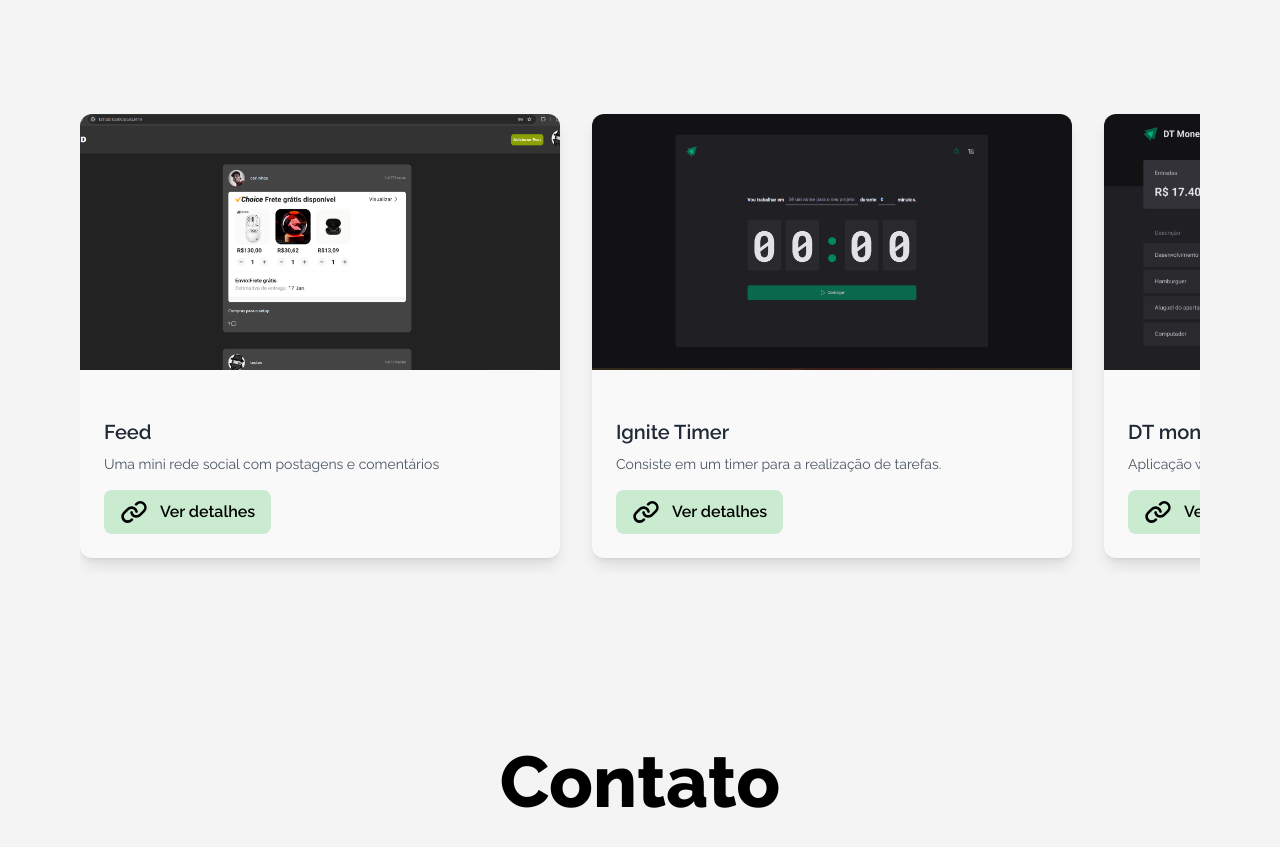
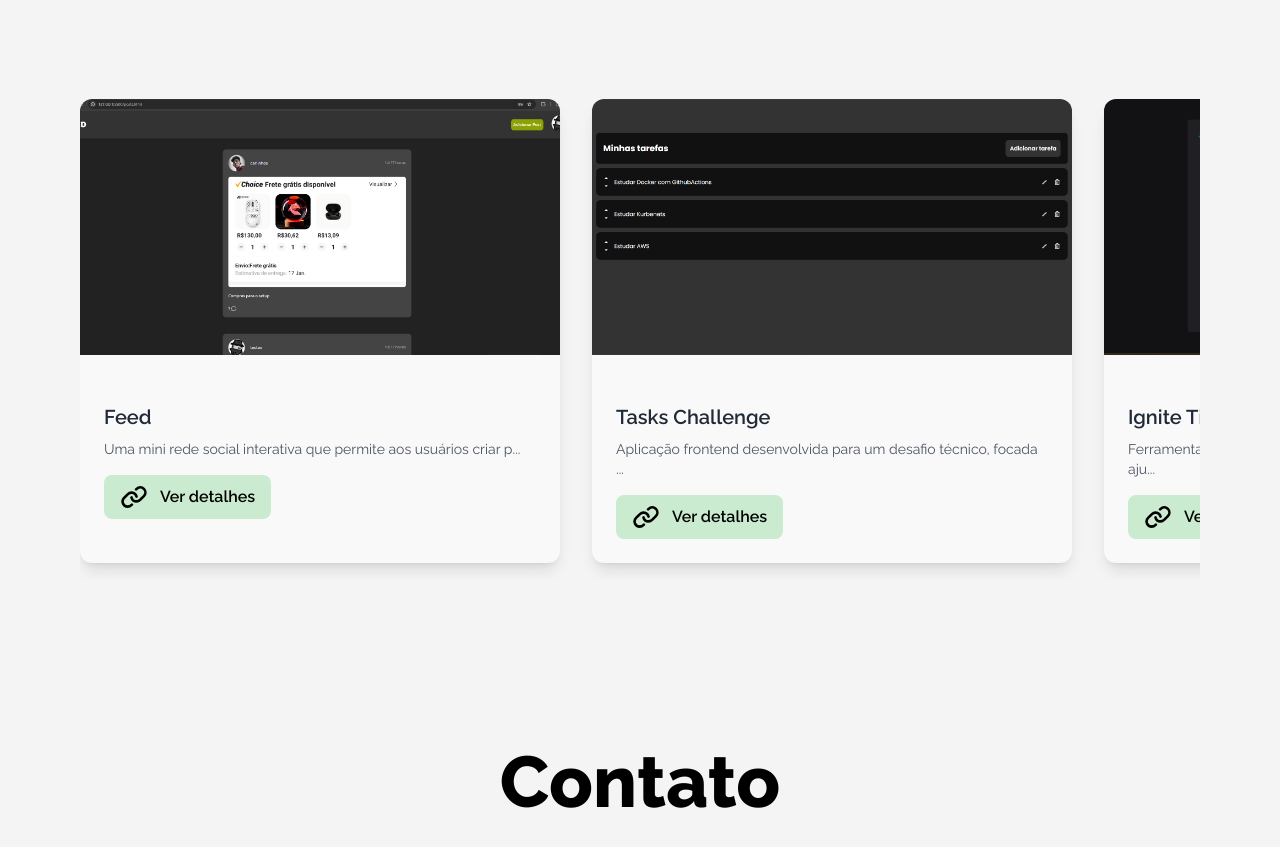
Before and after one commit to fabiooc1/f.dev, a React (Vite) app: page / in a window 1280 px wide. Shown: the part 2552-3399 px from the top of the page. Built offline with nearby package versions, Linux system fonts and the light colour scheme.

Commit message:
feat: new project

```diff
--- a/src/data/constants/DataProjects.ts
+++ b/src/data/constants/DataProjects.ts
@@ -3,13 +3,14 @@ import { ProjectModel } from '../models/ProjectModel'
 import feedImage from '../../assets/feed.png'
 import IgniteTimeImage from '../../assets/ignite-timer.png'
 import DTMoneyImage from '../../assets/dt-money.png'
-import CoffeDelivery from '../../assets/coffe-delivery.png'
+import CoffeDeliveryImage from '../../assets/coffe-delivery.png'
+import TasksChallengeImage from '../../assets/tasks-challenge.png'
 
 export const DataProjects: ProjectModel[] = [
     {
         id: 1,
         name: 'Feed',
-        description: 'Uma mini rede social com postagens e comentários',
+        description: 'Uma mini rede social interativa que permite aos usuários criar postagens e adicionar comentários, promovendo engajamento e troca de ideias.',
         img: {
             name: 'Feed',
             path: feedImage
@@ -19,8 +20,19 @@ export const DataProjects: ProjectModel[] = [
     },
     {
         id: 2,
+        name: 'Tasks Challenge',
+        description: 'Aplicação frontend desenvolvida para um desafio técnico, focada na gestão de tarefas. Inclui funcionalidades como cadastro de nome, preço, data de expiração com integração com banco de dados.',
+        img: {
+            name: 'Tasks Challenge',
+            path: TasksChallengeImage
+        },
+        repositoryUrl: 'https://github.com/fabio-c266/tasks-challenge-frontend',
+        productionUrl: null
+    },
+    {
+        id: 3,
         name: 'Ignite Timer',
-        description: 'Consiste em um timer para a realização de tarefas.',
+        description: 'Ferramenta prática de gerenciamento de tempo, projetada para ajudar na realização de tarefas. Inclui funcionalidades como temporizador personalizável e histórico de sessões.',
         img: {
             name: 'Ignite Timer',
             path: IgniteTimeImage
@@ -29,25 +41,25 @@ export const DataProjects: ProjectModel[] = [
         productionUrl: null
     },
     {
-        id: 3,
-        name: 'DT money',
-        description: 'Aplicação web para gerenciamento de finanças pessoais',
+        id: 4,
+        name: 'DT Money',
+        description: 'Aplicação web intuitiva para o gerenciamento de finanças pessoais, permitindo o registro, categorização e análise de receitas e despesas.',
         img: {
-            name: 'DT money',
+            name: 'DT Money',
             path: DTMoneyImage
         },
         repositoryUrl: 'https://github.com/fabio-c266/03-dt-money',
         productionUrl: null
     },
     {
-        id: 4,
-        name: 'Coffe Delivery',
-        description: 'Site web para uma cafeteria mostrando seus cafés e possibilitando ao usuário realizar a compra de seus produtos',
+        id: 5,
+        name: 'Coffee Delivery',
+        description: 'Mini E-commerce para cafeterias, destacando a exibição de produtos com informações detalhadas e possibilitando a realização de pedidos online de forma prática.',
         img: {
-            name: 'Coffe Delivery',
-            path: CoffeDelivery
+            name: 'Coffee Delivery',
+            path: CoffeDeliveryImage
         },
         repositoryUrl: 'https://github.com/fabio-c266/coffee-delivery',
         productionUrl: null
     }
-]
+];
```
Also changed, not shown: src/assets/tasks-challenge.png (added).
